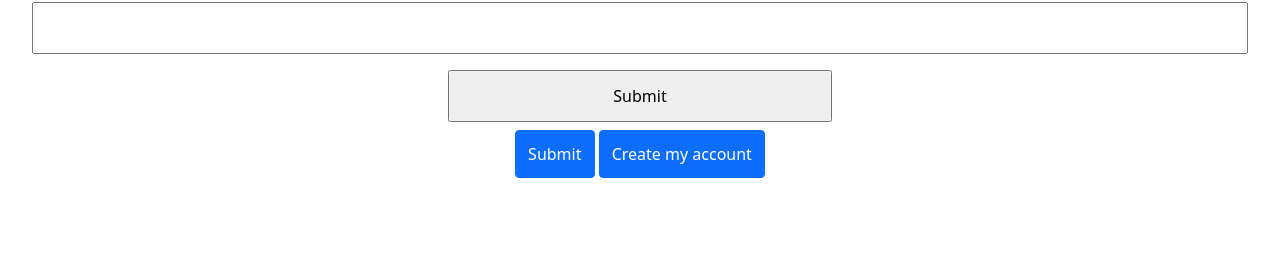
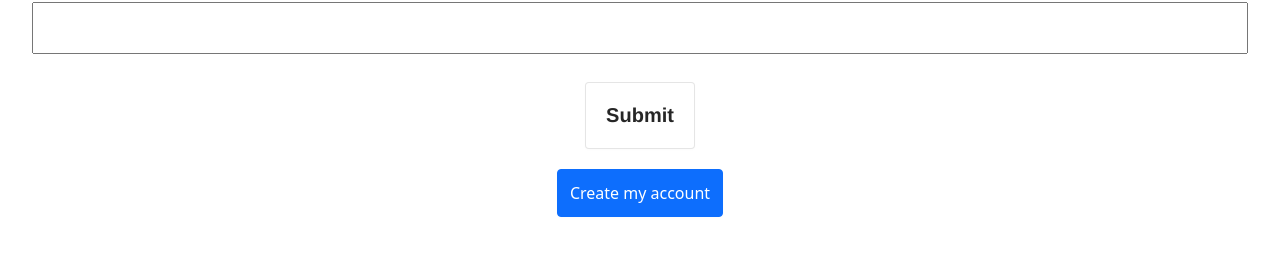
Before and after one commit to comp426-2022-spring/a99-ogma, a website: page public/login_page.html in a window 1280 px wide. Shown: the part 192-448 px from the top of the page. Drawn offline with nearby package versions, Linux system fonts and the light colour scheme.

Commit message:
styling boxes

```diff
--- a/public/login_page.html
+++ b/public/login_page.html
@@ -38,7 +38,6 @@
 				<input type="submit" value="Submit">
 
     </form>
-    <button onclick="location.href = 'new_entry.html';" type="submit" class="btn btn-primary">Submit</button>
     <button onclick= "location.href = 'create_login.html';" type="submit" class="btn btn-primary">Create my account</button>
     <script>main.js</script>
     </body>
--- a/public/style.css
+++ b/public/style.css
@@ -76,8 +76,27 @@ input[type=text] {
   box-sizing: border-box;
 }
 input[type=submit] {
-  width: 30%;
-  padding: 12px 20px;
-  margin: 8px 30px;
   box-sizing: border-box;
+  background-color: #FFFFFF;
+  border: 1px solid rgba(0, 0, 0, 0.1);
+  border-radius: .25rem;
+  box-shadow: rgba(0, 0, 0, 0.02) 0 1px 3px 0;color: rgba(0, 0, 0, 0.85);
+  cursor: pointer;
+  display: inline-flex;
+  font-family: 'Helvetica Neue', sans-serif;
+  font-size: 20px;
+  font-weight: 600;
+  justify-content: center;
+  line-height: 1.25;
+  margin: 20px;
+  min-height: 3rem;
+  padding: 20px 20px;
+  position: relative;
+  text-decoration: none;
+  transition: all 250ms;
+  user-select: none;
+  -webkit-user-select: none;
+  touch-action: manipulation;
+  vertical-align: baseline;
+  width: auto;
 }
```
